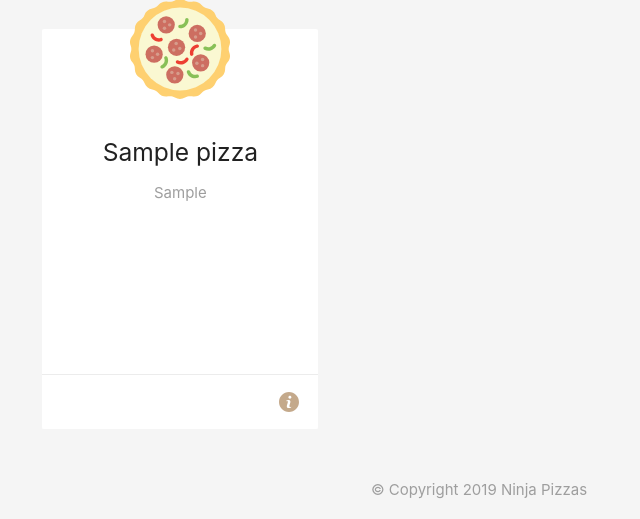
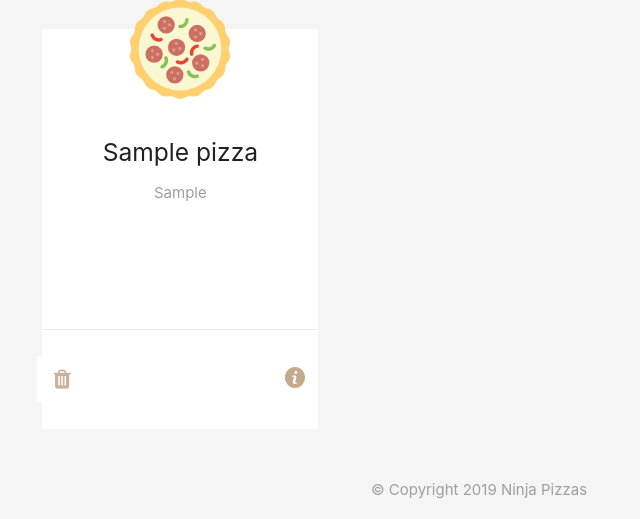
Before and after one commit to kgkushagra/dynamic, a PHP site: page /index.php in a window 1280 px wide. Shown: the part 149-668 px from the top of the page, without its empty margins (161-801 px from the left). Run offline with PHP 8.4, Linux system fonts and the light colour scheme; the visitor is signed in with stand-in values (Sample User, id 1); tables that the repository leaves empty or names only in its code hold one stand-in row (values such as "Sample post").

Commit message:
added trash icon to index.php

```diff
--- a/index.php
+++ b/index.php
@@ -2,12 +2,22 @@
 
 	include('config/db_connect.php');
 	require_once('templates/header.php');
+	if(isset($_POST['delete'])){
+
+		$id_to_delete = mysqli_real_escape_string($conn, $_POST['title_to_delete']);
+
+		$sql = "DELETE FROM pizzas WHERE title ='$id_to_delete'";
+
+		if(mysqli_query($conn, $sql)){
+			header('Location: index.php');
+		} else {
+			echo 'query error: '. mysqli_error($conn);
+		}
+
+	}
 
 
-	// write query for all pizzas
-	//$sql = "SELECT * FROM my_table WHERE id=$_GET[id]";
-  //$result = mysql_query($sql);
-//$row = mysql_fetch_array($result);
+
 	$sql = "SELECT title,ingredients,id FROM pizzas WHERE id=$_SESSION[id]";
 
 	// get the result set (set of rows)
@@ -47,9 +57,18 @@
 								<?php endforeach; ?>
 							</ul>
 						</div>
-						<div class="card-action right-align">
-							<a class="brand-text" href="details.php?id=<?php echo $pizza['id'] ?>"><img src="img/i.svg"height="22.5px" class="i"></a>
+						<!-- <span  class="card-action left-align ">
+						<a class="waves-effect waves-light btn">button</a>
+						</span> -->
+						<div class="card-action delbt" >
+							<form action="index.php" method="POST" >
+								<input type="hidden" name="title_to_delete" value="<?php echo $pizza['title']; ?>">
+								<!-- <input type="submit" name="delete" value="Delete" class=""> -->
+								<button class="btnt"><i class="fa fa-trash"></i></button>
+							</form>
+							<span class="right-align i" ><a class=" brand-text " href="details.php?id=<?php echo $pizza['id'] ?>"><img src="img/i.svg"height="22.5px" class="i"></a></span>
 						</div>
+
 					</div>
 				</div>
 
--- a/templates/header.php
+++ b/templates/header.php
@@ -9,7 +9,36 @@ $name=$_SESSION['username']??'Guest';
 	<title>Ninja Pizza</title>
 	<!-- Compiled and minified CSS -->
   <link rel="stylesheet" href="https://cdnjs.cloudflare.com/ajax/libs/materialize/1.0.0/css/materialize.min.css">
+  <link rel="stylesheet" href="https://cdnjs.cloudflare.com/ajax/libs/font-awesome/4.7.0/css/font-awesome.min.css">
   <style type="text/css">
+	.delbt{
+		display:flex;
+		flex-wrap:wrap;
+		height:100px;
+	}
+	.btnt {
+		background-color: white; /* Blue background */
+		border: none; /* Remove borders */
+		color: #cbb09c; /* White text */
+		padding: 12px 16px; /* Some padding */
+		font-size: 22px; /* Set a font size */
+		cursor: pointer; /* Mouse pointer on hover */
+		position: relative !important;
+		left: -95px !important;
+		bottom:30px;
+
+		}
+		.i{
+		display:flex-end;
+		position: relative !important;
+		right: -18px !important;
+		top:10px;
+	}
+
+/* Darker background on mouse-over */
+	.btnt:hover {
+  		background-color: RoyalBlue;
+		}
 	  .brand{
 	  	background: #cbb09c !important;
 	  }
@@ -28,11 +57,7 @@ $name=$_SESSION['username']??'Guest';
       position: relative;
       top: -30px;
     }
-		.i{
 
-			position: relative !important;
-			right: -30px !important;
-		}
 	footer .support{
 		position: fixed;
 		bottom: 0px;
```
Also changed, not shown: details.php (+10 -12 lines), img/trash.svg (added). Lines whose indentation alone changed are shown as unchanged.
